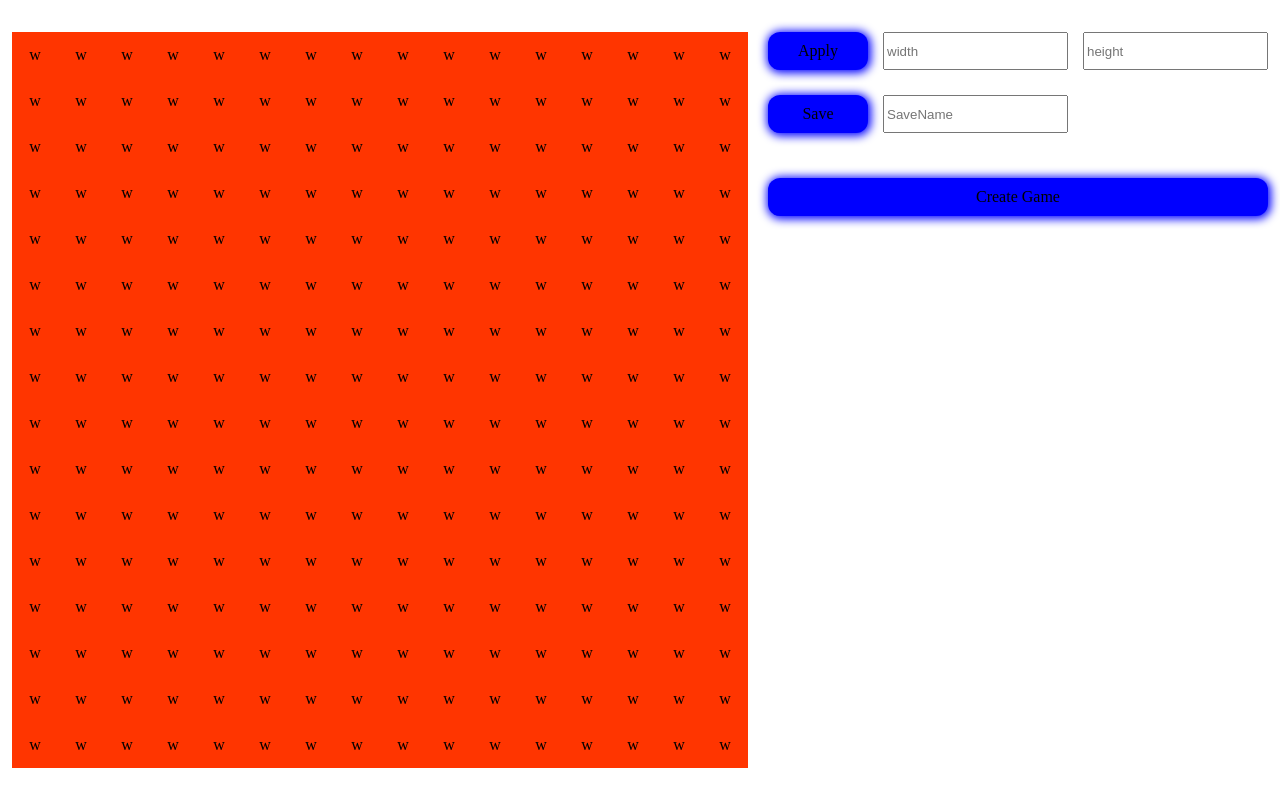
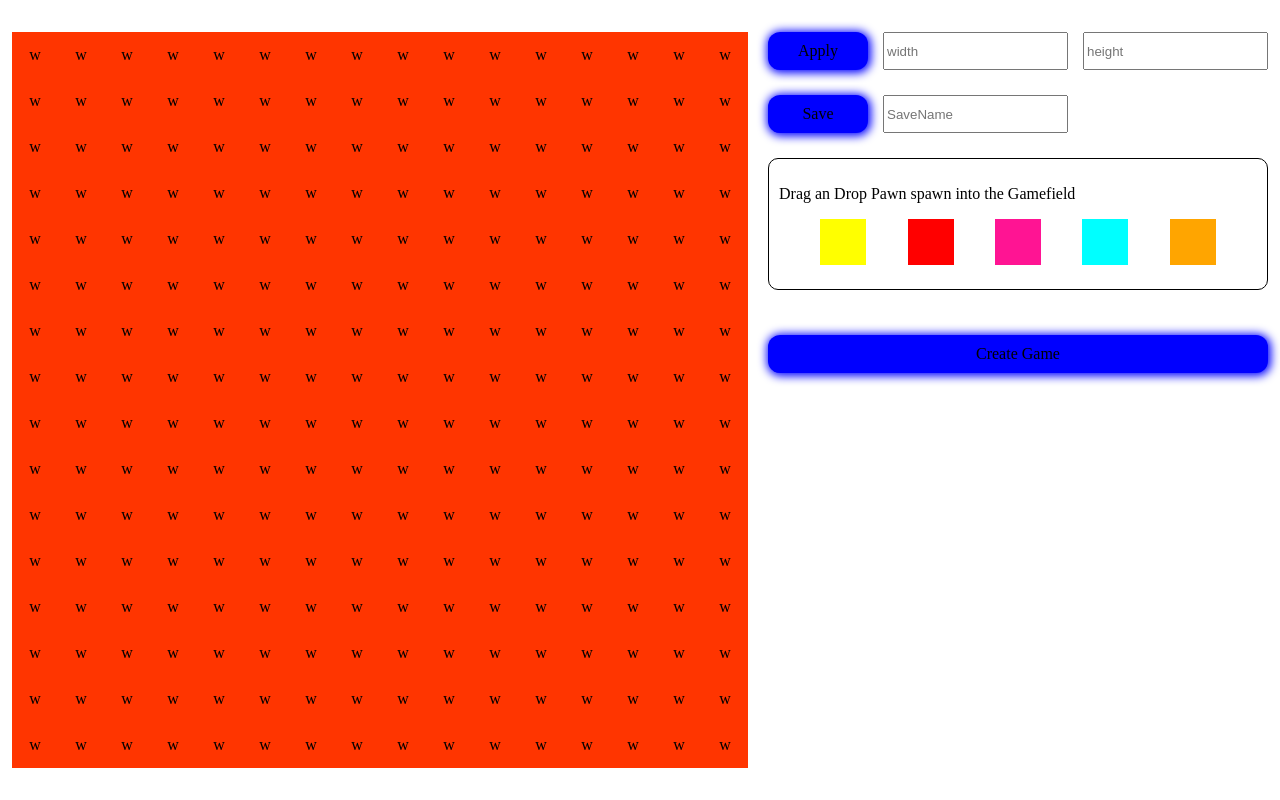
Before and after one commit to FlorianGericke/ap-y2-tsPacman, a React app: page / in a window 1280 px wide. Built offline with nearby package versions, Linux system fonts and the light colour scheme.

Commit message:
drag spawns into the field
-- map has to be saved first

```diff
--- a/package.json
+++ b/package.json
@@ -19,6 +19,8 @@
     "@types/fs-extra": "9.0.13",
     "@types/node": "18.11.9",
     "@types/react": "18.0.25",
+    "@types/react-dnd": "3.0.2",
+    "@types/react-dnd-html5-backend": "3.0.2",
     "@types/react-dom": "18.0.9",
     "@typescript-eslint/eslint-plugin": "5.45.0",
     "@typescript-eslint/parser": "5.45.0",
@@ -50,6 +52,8 @@
     "fs": "0.0.1-security",
     "fs-extra": "11.0.0",
     "react": "18.2.0",
+    "react-dnd": "16.0.1",
+    "react-dnd-html5-backend": "16.0.1",
     "react-dom": "18.2.0",
     "style-loader": "3.3.1"
   }
--- a/src/app/App.tsx
+++ b/src/app/App.tsx
@@ -6,6 +6,12 @@ import { List } from './components/list/List';
 import { TransferInterface } from '../transfers/TransferInterface';
 import { FieldTypes } from '../game/field/FieldTypes';
 import { GameManager } from '../game/gameManager/GameManager';
+import { PawnTypes } from '../transfers/PawnTypes';
+import { DragStartContainer } from './components/spawnDragables/DragStartContainer';
+import { DndProvider } from 'react-dnd';
+import { HTML5Backend } from 'react-dnd-html5-backend';
+import { pawn } from '../transfers/Types';
+import { json } from 'stream/consumers';
 
 export const App: React.FC = () => {
 	const [[dimensionWidth, dimensionHeight], setDimensions] = useState([
@@ -19,8 +25,7 @@ export const App: React.FC = () => {
 
 				mapName: null,
 
-				playerPostion: null,
-				ghostPositions: null,
+				pawnPositions: [],
 			},
 			specifics: {
 				gameField: [],
@@ -43,13 +48,15 @@ export const App: React.FC = () => {
 				mapName: saveName.value,
 				width: parseInt(upliftedIds[0]),
 				height: parseInt(upliftedIds[1]),
+
+				pawnPositions: JSON.parse(upliftedIds[2]) as pawn[],
 			},
 			specifics: {
 				gameField: [],
 			},
 		};
 
-		for (let i = 2; i < upliftedIds.length; i++) {
+		for (let i = 3; i < upliftedIds.length; i++) {
 			const fieldType: FieldTypes =
 				document.getElementById(upliftedIds[i]).className ===
 				'Div-field--wall'
@@ -100,12 +107,16 @@ export const App: React.FC = () => {
 
 	return (
 		<div className="Main">
+			<DndProvider backend={HTML5Backend}>
 				<GameField
 					width={dimensionWidth}
 					height={dimensionHeight}
 					className="GameField"
 					gamefieldInformation={gameFieldInformation}
 					liftInformationUp={(e) => upliftedIds.push(e)}
+					setGameFieldInformation={(e) =>
+						setGameFieldInformation(JSON.parse(JSON.stringify(e)))
+					}
 				/>
 				<div style={{ marginLeft: '20px' }}>
 					<div
@@ -128,7 +139,10 @@ export const App: React.FC = () => {
 									)! as HTMLInputElement
 								).value;
 
-							setDimensions([parseInt(width), parseInt(height)]);
+								setDimensions([
+									parseInt(width),
+									parseInt(height),
+								]);
 							}}
 						>
 							Apply
@@ -163,12 +177,22 @@ export const App: React.FC = () => {
 							type="text"
 						/>
 					</div>
+
+					<DragStartContainer
+						className={'List'}
+						gamefieldInformation={gameFieldInformation}
+					/>
+
 					<List
 						clickHandler={(element) => listClickHandler(element)}
 						className={'List'}
 					/>
 					<Button
 						onClick={() => {
+							if (!gameFieldInformation.globals.mapName) {
+								alert('No Map selected!');
+								return;
+							}
 							new GameManager(gameFieldInformation);
 						}}
 						className={'CreateGameButton'}
@@ -176,6 +200,7 @@ export const App: React.FC = () => {
 						Create Game
 					</Button>
 				</div>
+			</DndProvider>
 		</div>
 	);
 };
--- a/src/app/components/gameField/Field.tsx
+++ b/src/app/components/gameField/Field.tsx
@@ -1,12 +1,31 @@
 import React, { useState } from 'react';
 import './scss/Field.scss';
+import { PawnTypes } from '../../../transfers/PawnTypes';
+import { useDrop } from 'react-dnd';
 
-export const Field: React.FC<{ id: string; isPath: boolean; size?: number }> = (
-	props,
-) => {
+export const Field: React.FC<{
+	id: string;
+	isPath: boolean;
+	size?: number;
+	setOccupiedPawnType?: PawnTypes;
+	setSpawn?: (type: PawnTypes, id: string) => void;
+}> = (props) => {
 	const [isPath, setPath] = useState(props.isPath);
 
 	let style = {};
+
+	const [, drop] = useDrop(() => ({
+		accept: 'pawn',
+		drop: (item: { type: PawnTypes }) =>
+			props.setSpawn(item.type, props.id),
+	}));
+
+	function getClassName() {
+		if (props.setOccupiedPawnType == null) {
+			return isPath ? 'Div-field--path' : 'Div-field--wall';
+		}
+		return `Div-field--${props.setOccupiedPawnType}`;
+	}
 
 	if (props.size) {
 		style = {
@@ -16,14 +35,14 @@ export const Field: React.FC<{ id: string; isPath: boolean; size?: number }> = (
 	}
 
 	return (
-		<div style={{ backgroundColor: 'black' }}>
+		<div ref={drop} style={{ backgroundColor: 'black' }}>
 			<div
 				id={props.id}
 				onClick={() => setPath(!isPath)}
-				className={isPath ? 'Div-field--path' : 'Div-field--wall'}
+				className={getClassName()}
 				style={style}
 			>
-				{isPath ? 'p' : 'w'}
+				{props.setOccupiedPawnType === null && (isPath ? 'p' : 'w')}
 			</div>
 		</div>
 	);
--- a/src/app/components/gameField/GameField.tsx
+++ b/src/app/components/gameField/GameField.tsx
@@ -4,6 +4,9 @@ import './scss/GameField.scss';
 import { koordinateToId } from '../../../transfers/ProjectUtils';
 import { TransferInterface } from '../../../transfers/TransferInterface';
 import { FieldTypes } from '../../../game/field/FieldTypes';
+import { PawnTypes } from '../../../transfers/PawnTypes';
+import { pawn } from '../../../transfers/Types';
+import { spawn } from 'child_process';
 
 interface GameField {
 	width: number;
@@ -11,18 +14,35 @@ interface GameField {
 	fieldSize?: number;
 	className?: string;
 	gamefieldInformation: TransferInterface;
+	setGameFieldInformation: (gameFieldInformation: TransferInterface) => void;
 	liftInformationUp: (id: string) => void;
 }
 
 export const GameField: React.FC<GameField> = (props) => {
+	function setSpawn(type: PawnTypes, id: string) {
+		if (
+			!props.gamefieldInformation.globals.pawnPositions.find(
+				(p: pawn) => p.type === type,
+			)
+		) {
+			props.gamefieldInformation.globals.pawnPositions.push({
+				type: type,
+				spawn: id,
+				position: id,
+			});
+		}
+		props.setGameFieldInformation(props.gamefieldInformation);
+	}
 	const fieldSize = props.fieldSize;
 
 	const width = props.gamefieldInformation.globals.width ?? props.width;
 	const height = props.gamefieldInformation.globals.height ?? props.height;
 	const fields = props.gamefieldInformation.specifics.gameField;
+	const pawnPositions = props.gamefieldInformation.globals.pawnPositions;
 
 	props.liftInformationUp(width.toString());
 	props.liftInformationUp(height.toString());
+	props.liftInformationUp(JSON.stringify(pawnPositions));
 
 	if (width > 100 || width < 0) {
 		throw new Error('width must be greater than zero and smaller than 100');
@@ -39,16 +59,24 @@ export const GameField: React.FC<GameField> = (props) => {
 
 			const field = fields.find((field) => field!.id == key);
 			let isPath = false;
+			let isOcupiedPawnId: PawnTypes | null = null;
+
 			if (field) {
 				isPath = field.fieldType === FieldTypes.PATH;
 			}
+
+			isOcupiedPawnId =
+				pawnPositions.find((p) => p.position === koordinateToId(x, y))
+					?.type ?? null;
 
 			row.push(
 				<Field
 					isPath={isPath}
 					id={key}
+					setOccupiedPawnType={isOcupiedPawnId}
 					size={fieldSize}
 					key={parseInt(key)}
+					setSpawn={setSpawn}
 				/>,
 			);
 
--- a/src/app/components/gameField/scss/Field.scss
+++ b/src/app/components/gameField/scss/Field.scss
@@ -22,4 +22,38 @@
     background: #D5AE77;
     border: #D5AE77 solid;
   }
+
+  &--0 {
+    @extend .Div-field;
+    background: yellow;
+    border: yellow solid;
+  }
+
+  &--1 {
+    @extend .Div-field;
+    background: red;
+    border: red solid;
+  }
+
+  &--2 {
+    @extend .Div-field;
+    background: deeppink;
+    border: deeppink solid;
+  }
+
+  &--3 {
+    @extend .Div-field;
+    background: cyan;
+    border: cyan solid;
+  }
+
+  &--4 {
+    @extend .Div-field;
+    background: orange;
+    border: orange solid;
+  }
 }
+
+.droppable{
+  opacity: .8;
+}
--- /dev/null
+++ b/src/app/components/spawnDragables/DragStartContainer.tsx
@@ -0,0 +1,37 @@
+import React from 'react';
+import './scss/DrafStartContainer.scss';
+import { Draggable } from './Draggable';
+import { PawnTypes } from '../../../transfers/PawnTypes';
+import { TransferInterface } from '../../../transfers/TransferInterface';
+
+interface DragStartContainer {
+	className?: string;
+	gamefieldInformation: TransferInterface;
+}
+
+export const DragStartContainer: React.FC<DragStartContainer> = (props) => {
+	return (
+		<div className={props.className}>
+			<div className={'Div-DragContainer'}>
+				<p>Drag an Drop Pawn spawn into the Gamefield</p>
+				<div className={'Div-DragStartContainer'}>
+					{!props.gamefieldInformation.globals.pawnPositions.find(
+						(p) => p.type === PawnTypes.Yellow,
+					)?.spawn && <Draggable type={PawnTypes.Yellow} />}
+					{!props.gamefieldInformation.globals.pawnPositions.find(
+						(p) => p.type === PawnTypes.Red,
+					)?.spawn && <Draggable type={PawnTypes.Red} />}
+					{!props.gamefieldInformation.globals.pawnPositions.find(
+						(p) => p.type === PawnTypes.Pink,
+					)?.spawn && <Draggable type={PawnTypes.Pink} />}
+					{!props.gamefieldInformation.globals.pawnPositions.find(
+						(p) => p.type === PawnTypes.Cyan,
+					)?.spawn && <Draggable type={PawnTypes.Cyan} />}
+					{!props.gamefieldInformation.globals.pawnPositions.find(
+						(p) => p.type === PawnTypes.Orange,
+					)?.spawn && <Draggable type={PawnTypes.Orange} />}
+				</div>
+			</div>
+		</div>
+	);
+};
--- /dev/null
+++ b/src/app/components/spawnDragables/Draggable.tsx
@@ -0,0 +1,31 @@
+import React from 'react';
+import { PawnTypes } from '../../../transfers/PawnTypes';
+import { useDrag } from 'react-dnd';
+
+interface Draggable {
+	type: PawnTypes;
+}
+
+export const Draggable: React.FC<Draggable> = (props) => {
+	const [{ isDragging }, drag] = useDrag(() => ({
+		type: 'pawn',
+		item: { type: props.type },
+		collect: (monitor) => ({
+			isDragging: !!monitor.isDragging(),
+		}),
+	}));
+
+	return (
+		<div
+			ref={drag}
+			style={{
+				opacity: isDragging ? 0.5 : 1,
+				fontSize: 25,
+				fontWeight: 'bold',
+				cursor: 'move',
+			}}
+		>
+			<div className={`Div-field--${props.type}`}></div>
+		</div>
+	);
+};
--- /dev/null
+++ b/src/app/components/spawnDragables/scss/DrafStartContainer.scss
@@ -0,0 +1,12 @@
+.Div-DragContainer{
+  border: 1px solid black;
+  border-radius: 10px;
+  padding: 10px;
+  height: 110px;
+  .Div-DragStartContainer{
+    display: flex;
+    width: 100%;
+    flex-direction: row;
+    justify-content: space-evenly;
+  }
+}
--- /dev/null
+++ b/src/transfers/PawnTypes.ts
@@ -0,0 +1,15 @@
+export enum PawnTypes {
+	Yellow,
+	Red,
+	Pink,
+	Cyan,
+	Orange,
+}
+
+export const ItemTypes = {
+	Yellow: PawnTypes.Yellow,
+	Red: PawnTypes.Red,
+	Pink: PawnTypes.Pink,
+	Cyan: PawnTypes.Cyan,
+	Orange: PawnTypes.Orange,
+};
--- a/src/transfers/TransferInterface.ts
+++ b/src/transfers/TransferInterface.ts
@@ -1,4 +1,4 @@
-import { field, ghostPosition, playerPostion } from './Types';
+import { field, pawn } from './Types';
 
 export interface TransferInterface {
 	globals: {
@@ -6,8 +6,7 @@ export interface TransferInterface {
 		width: number;
 		height: number;
 
-		playerPostion?: playerPostion;
-		ghostPositions?: ghostPosition[];
+		pawnPositions?: pawn[];
 	};
 	specifics: {
 		gameField: field[];
```
Also changed, not shown: src/game/field/GameField.ts (+9 -9 lines), src/transfers/Types.ts (+7 -2 lines), 1 other file (tests, documents, lock files or other folders). Lines whose indentation alone changed are shown as unchanged.
